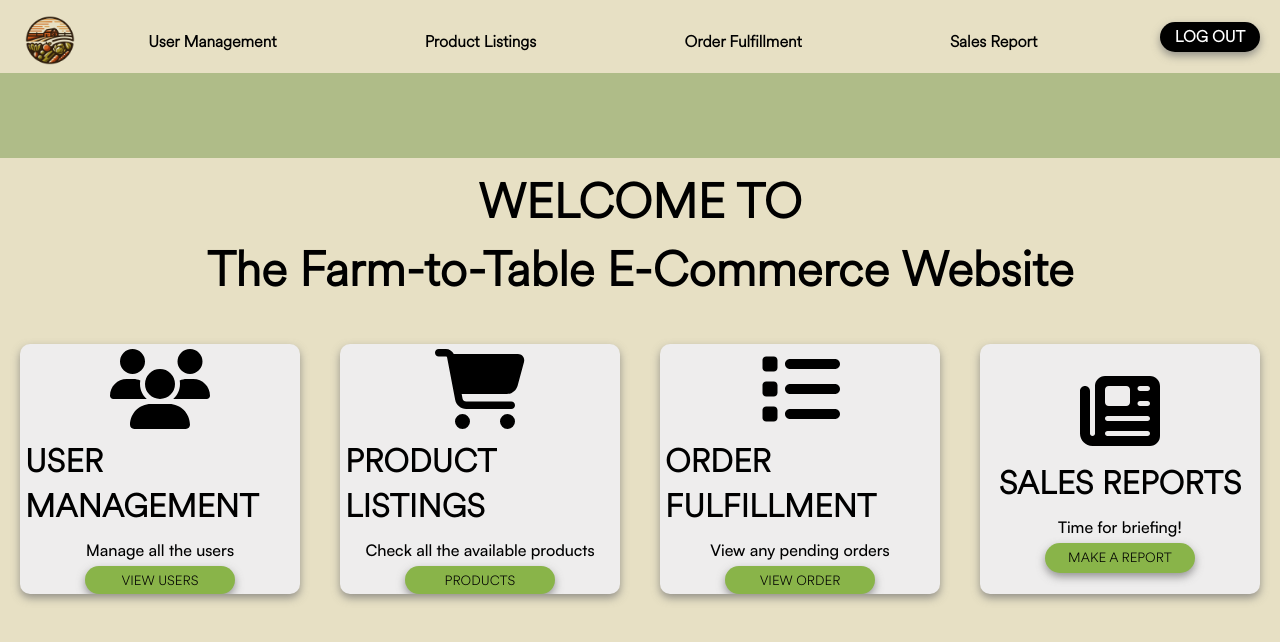
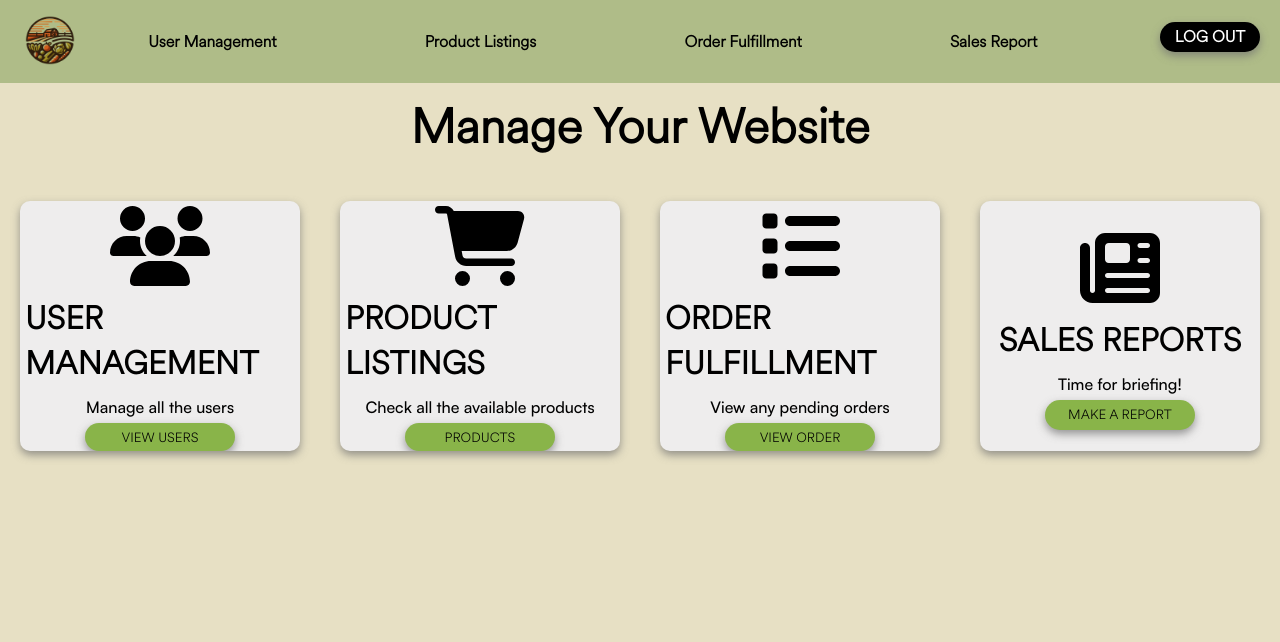
Before and after one commit to lorenzzzeu/CMSC-100-U1L-Project, a React (Vite) app: page /admin-page in a window 1280 px wide. Shown: the top 642 px of the page. Built offline with nearby package versions, Linux system fonts and the light colour scheme; sample sign-in values are in the browser's storage.

Commit message:
ui: fix layout

```diff
--- a/src/pages/Admin/AdminHome.jsx
+++ b/src/pages/Admin/AdminHome.jsx
@@ -25,10 +25,8 @@ const AdminHome = () => {
 
   return (
     <>
-    <div className='headerAdmin'></div>
     <div className='titleCustomer'>
-        <h1>WELCOME TO</h1>
-        <h1>The Farm-to-Table E-Commerce Website</h1>
+        <h1>Manage Your Website</h1>
       </div>
     <div className='admin-container'>
         <div className='admin-cards'>
--- a/src/pages/Admin/AdminPage.jsx
+++ b/src/pages/Admin/AdminPage.jsx
@@ -15,7 +15,7 @@ const AdminPage = () => {
     <div>
     {isUserSignedIn ? (
       <div>
-        <nav className='navRoot'>
+        <nav className='navRootAdmin'>
           <div className='navLinksAdmin'>
               <Link to="/admin-page">
                 <img className='logoHeader' src="src/img/100-logo.png"/>
@@ -24,7 +24,7 @@ const AdminPage = () => {
               <Link to="/admin-page/product-listings" className='nav-item'>Product Listings</Link>
               <Link to="/admin-page/order-fulfillment" className='nav-item'>Order Fulfillment</Link>
               <Link to="/admin-page/sales-reports" className='nav-item'>Sales Report</Link>
-            </div>
+          </div>
           <div className='navUser'>
             <button onClick={handleLogout}>LOG OUT</button>
           </div>
--- a/src/pages/Admin/OrderFulfillment.jsx
+++ b/src/pages/Admin/OrderFulfillment.jsx
@@ -82,7 +82,6 @@ const OrderFulfillment = () => {
 
   return (
     <>
-      <div className='headerAdmin'></div>
       <div className='titleAdmin'>
         <h1>ORDER FULFILLMENT</h1>
       </div>
--- a/src/pages/Admin/ProductListings.jsx
+++ b/src/pages/Admin/ProductListings.jsx
@@ -123,7 +123,6 @@ function ProductListings() {
 
   return (
     <>
-      <div className='headerAdmin'></div>
       <div className='titleAdmin'>
         <h1>PRODUCT LISTINGS</h1>
       </div>
--- a/src/pages/Admin/SalesReports.jsx
+++ b/src/pages/Admin/SalesReports.jsx
@@ -131,7 +131,6 @@ const SalesReports = () => {
 
   return (
     <>
-      <div className='headerAdmin'></div>
       <div className='titleAdmin'>
         <h1>SALES REPORT</h1>
       </div>
--- a/src/pages/Admin/UserManagement.jsx
+++ b/src/pages/Admin/UserManagement.jsx
@@ -21,7 +21,6 @@ const UserManagement = () => {
 
   return (
     <>
-      <div className="headerAdmin"></div>
       <div className="titleAdmin">
         <h1>USER MANAGEMENT</h1>
         <p>Total registered users: {totalUsers}</p>
--- a/src/pages/Customer/CustomerHome.jsx
+++ b/src/pages/Customer/CustomerHome.jsx
@@ -1,7 +1,8 @@
-import React from 'react';
+import React, {useState, useEffect} from 'react';
 import { FontAwesomeIcon } from '@fortawesome/react-fontawesome';
 import { faShoppingCart, faBowlFood, faBox, faTag } from '@fortawesome/free-solid-svg-icons';
 import { useNavigate } from 'react-router-dom';
+import axios from 'axios';
 
 const CustomerHome = () => {
 
@@ -19,12 +20,38 @@ const CustomerHome = () => {
     navigate('/customer-page/order-list')
   }
 
+  const [profile, setProfile] = useState({
+    firstName: ''
+  });
+
+  useEffect(() => {
+    const fetchProfile = async () => {
+      try {
+        const token = localStorage.getItem('token');
+        if (token) {
+          const response = await axios.get('http://localhost:3001/profile', {
+            headers: {
+              Authorization: `Bearer ${token}`
+            }
+          });
+          setProfile(response.data);
+        } else {
+          console.error('No token found');
+        }
+      } catch (error) {
+        console.error('Error fetching profile:', error.response ? error.response.data : error.message);
+      }
+    };
+
+    fetchProfile();
+  }, []);
+
   return (
     <>
     {/* MAY CONTAIN NEWS AND OFFERS ABOUT THE STORE */}
     <div className='headerCustomer'></div>
       <div className='titleCustomer'>
-        <h1>WELCOME!</h1>
+        <h1>WELCOME, {profile.firstName}!</h1>
       </div>
       <div className='customer-container'>
         <div className='customer-cards'>
--- a/src/pages/Customer/ProductList.jsx
+++ b/src/pages/Customer/ProductList.jsx
@@ -1,7 +1,7 @@
 import axios from 'axios';
 import React, { useEffect, useState } from 'react';
 import { FontAwesomeIcon } from '@fortawesome/react-fontawesome';
-import { faMagnifyingGlass } from '@fortawesome/free-solid-svg-icons';
+import { faFilter, faMagnifyingGlass } from '@fortawesome/free-solid-svg-icons';
 
 
   const ProductList = () => {
@@ -128,7 +128,7 @@ import { faMagnifyingGlass } from '@fortawesome/free-solid-svg-icons';
             </select>
           </div>
           <div className='sorting'>
-            <p>SORT BY</p>
+            <FontAwesomeIcon icon={faFilter} size='1x' className='icon'/>
             <button onClick={() => sortBy('name')}>NAME</button>
             <button onClick={() => sortBy('price')}>PRICE</button>
             <button onClick={() => sortBy('quantity')}>QUANTITY</button>
--- a/src/style/admin/adminhome.css
+++ b/src/style/admin/adminhome.css
@@ -1,4 +1,15 @@
 /* navigation bar */
+.navRootAdmin {
+    z-index: 1;
+    width: 100%;
+    display: flex;
+    align-items: center;
+    justify-content: space-between;
+    flex-wrap: wrap;
+    background-color: #AFBC88;
+    padding-bottom: 10px;
+}
+
 .navAdmin{
     display: flex;
     justify-content: space-between;
@@ -64,11 +75,6 @@
     color: black;
 }
 
-.headerAdmin{
-    height: 85px;
-    background-color: #AFBC88;
-}
-
 .titleAdmin{
     text-align: center;
     font-size: x-large;
--- a/src/style/customer/customerproduct.css
+++ b/src/style/customer/customerproduct.css
@@ -53,6 +53,10 @@
     background-color: white;
     color: var(--hover);
     border: 2px solid var(--hover);
+}
+
+.sorting > .icon {
+    padding-right: 10px;
 }
 
 .product-container{
```
